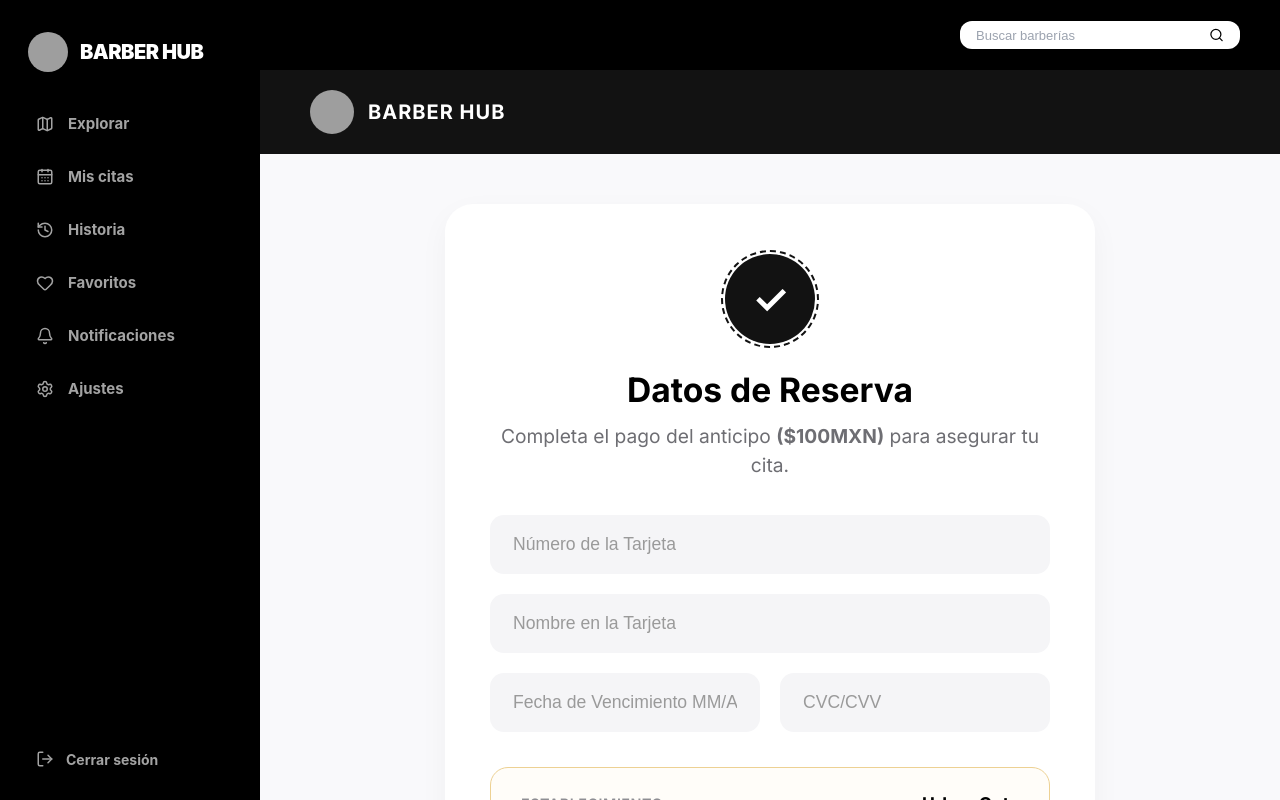
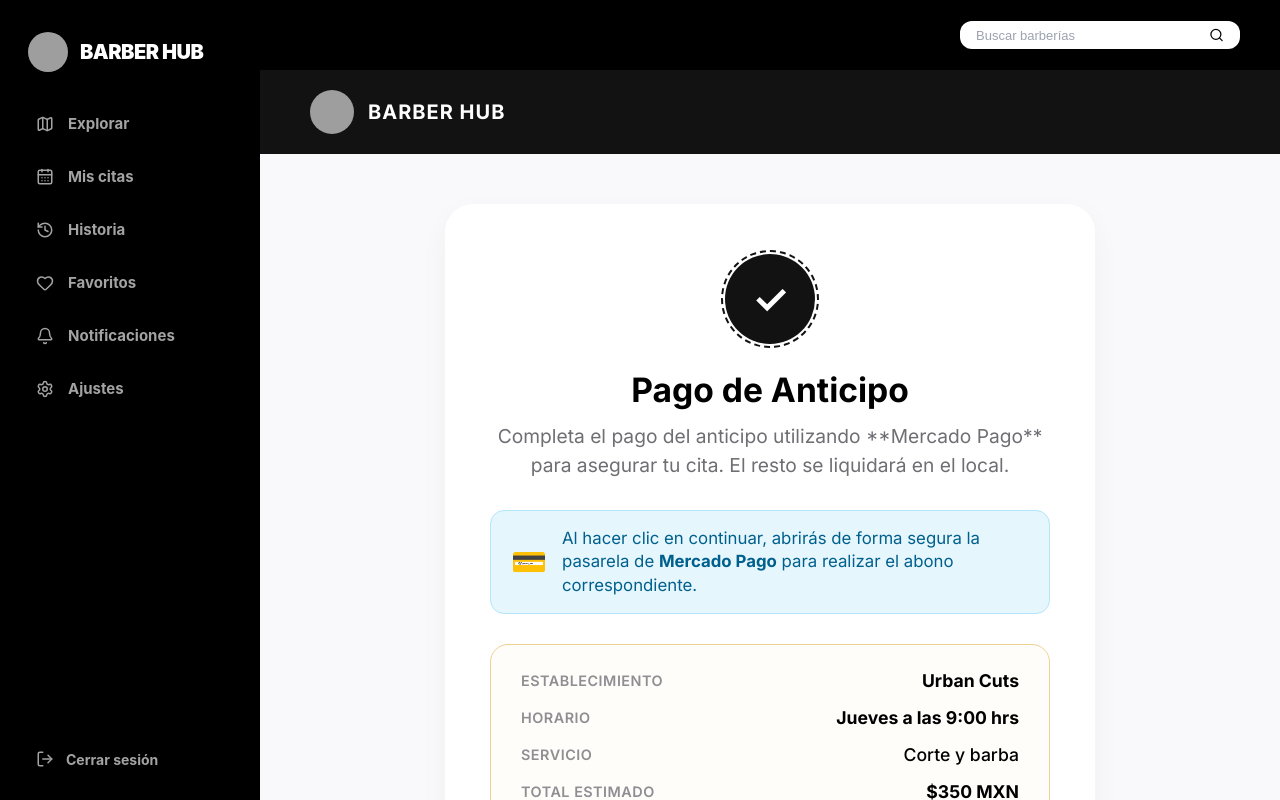
Before and after one commit to H3LLT4K3R/BARBERHUB, a React app in the folder frontend/: page /pago-anticipo in a window 1280 px wide. Shown: the top 800 px of the page. Built offline with nearby package versions, Linux system fonts and the light colour scheme; grey boxes are pictures that could not be loaded; the HTML template or start-up script is replaced by a standard one.

Commit message:
feat: modificaciones en interfaz pago-anticipo

```diff
--- a/frontend/src/modules/cliente/pages/pago-anticipo.jsx
+++ b/frontend/src/modules/cliente/pages/pago-anticipo.jsx
@@ -2,22 +2,17 @@ import { useState } from "react";
 import "../styles/pago-anticipo.css";
 
 export default function PagoAnticipo() {
-  // Estados para capturar los datos del formulario de pago
-  const [formData, setFormData] = useState({
-    numeroTarjeta: "",
-    nombreTarjeta: "",
-    fechaVencimiento: "",
-    cvc: ""
-  });
-
-  const handleChange = (e) => {
-    const { name, value } = e.target;
-    setFormData((prev) => ({ ...prev, [name]: value }));
-  };
+  const [enviando, setEnviando] = useState(false);
 
   const handleConfirmar = (e) => {
     e.preventDefault();
-    console.log("Enviando datos de reserva al backend:", formData);
+    setEnviando(true);
+    console.log("Redirigiendo a la pasarela externa de Mercado Pago...");
+
+    // Aquí puedes meter tu lógica de redirección con el SDK o link de Mercado Pago
+    setTimeout(() => {
+      setEnviando(false);
+    }, 2000);
   };
 
   const handleCancelar = () => {
@@ -43,67 +38,23 @@ export default function PagoAnticipo() {
             <span className="pa-check-mark">✓</span>
           </div>
 
-          <h1 className="pa-title">Datos de Reserva</h1>
+          <h1 className="pa-title">Pago de Anticipo</h1>
           <p className="pa-subtitle">
-            Completa el pago del anticipo <strong>($100MXN)</strong> para asegurar tu cita.
+            Completa el pago del anticipo utilizando **Mercado Pago** para asegurar tu cita. El resto se liquidará en el local.
           </p>
 
-          {/* Formulario Interactivo */}
+          {/* Formulario que conecta con Mercado Pago */}
           <form onSubmit={handleConfirmar} className="pa-form">
 
-            <div className="pa-input-group">
-              <input
-                type="text"
-                name="numeroTarjeta"
-                placeholder="Número de la Tarjeta"
-                value={formData.numeroTarjeta}
-                onChange={handleChange}
-                required
-                className="pa-input-field"
-              />
+            {/* Aviso informativo de Mercado Pago */}
+            <div className="pa-mp-notice-box">
+              <span className="pa-mp-icon">💳</span>
+              <p className="pa-mp-text">
+                Al hacer clic en continuar, abrirás de forma segura la pasarela de <strong>Mercado Pago</strong> para realizar el abono correspondiente.
+              </p>
             </div>
 
-            <div className="pa-input-group">
-              <input
-                type="text"
-                name="nombreTarjeta"
-                placeholder="Nombre en la Tarjeta"
-                value={formData.nombreTarjeta}
-                onChange={handleChange}
-                required
-                className="pa-input-field"
-              />
-            </div>
-
-            {/* Fila Doble para Fecha y CVC */}
-            <div className="pa-form-row">
-              <div className="pa-input-group pa-flex-1">
-                <input
-                  type="text"
-                  name="fechaVencimiento"
-                  placeholder="Fecha de Vencimiento MM/AA"
-                  value={formData.fechaVencimiento}
-                  onChange={handleChange}
-                  required
-                  className="pa-input-field"
-                />
-              </div>
-
-              <div className="pa-input-group pa-flex-1">
-                <input
-                  type="password"
-                  name="cvc"
-                  placeholder="CVC/CVV"
-                  maxLength="4"
-                  value={formData.cvc}
-                  onChange={handleChange}
-                  required
-                  className="pa-input-field"
-                />
-              </div>
-            </div>
-
-            {/* Caja de Detalles del Establecimiento y Costos */}
+            {/* Caja de Detalles del Establecimiento y Costos (Exactamente la tuya) */}
             <div className="pa-summary-box">
               <div className="pa-summary-item">
                 <span className="pa-label">ESTABLECIMIENTO</span>
@@ -133,6 +84,7 @@ export default function PagoAnticipo() {
                 type="button"
                 onClick={handleCancelar}
                 className="pa-btn pa-btn-cancel"
+                disabled={enviando}
               >
                 Cancelar
               </button>
@@ -140,8 +92,9 @@ export default function PagoAnticipo() {
               <button
                 type="submit"
                 className="pa-btn pa-btn-confirm"
+                disabled={enviando}
               >
-                Confirmar Cita
+                {enviando ? "Abriendo Mercado Pago..." : "Pagar con Mercado Pago"}
               </button>
             </div>
 
--- a/frontend/src/modules/cliente/styles/pago-anticipo.css
+++ b/frontend/src/modules/cliente/styles/pago-anticipo.css
@@ -102,7 +102,7 @@
   font-size: 1.2rem;
   color: var(--pa-text-muted);
   text-align: center;
-  margin: 0 0 35px 0;
+  margin: 0 0 30px 0;
   line-height: 1.5;
 }
 
@@ -113,42 +113,27 @@
   gap: 20px;
 }
 
-.pa-input-group {
-  width: 100%;
+/* Caja informativa azul de Mercado Pago */
+.pa-mp-notice-box {
+  display: flex;
+  align-items: center;
+  gap: 15px;
+  background-color: #e6f6fd;
+  border: 1px solid #b3e5fc;
+  border-radius: 14px;
+  padding: 16px 20px;
+  text-align: left;
 }
 
-.pa-form-row {
-  display: flex;
-  gap: 20px;
-  width: 100%;
+.pa-mp-icon {
+  font-size: 1.8rem;
 }
 
-.pa-flex-1 {
-  flex: 1;
-}
-
-.pa-input-field {
-  width: 100%;
-  padding: 18px 22px;
-  font-size: 1.1rem;
-  background-color: var(--pa-bg-input);
-  border: 1px solid transparent;
-  border-radius: 14px;
-  color: var(--pa-text-main);
-  box-sizing: border-box;
-  transition: all 0.2s ease;
-}
-
-.pa-input-field:focus {
-  outline: none;
-  background-color: #ffffff;
-  border-color: var(--pa-gold-border);
-  box-shadow: 0 0 0 4px rgba(229, 190, 107, 0.15);
-}
-
-.pa-input-field::placeholder {
-  color: #9a9a9a;
-  font-weight: 500;
+.pa-mp-text {
+  font-size: 1.05rem;
+  color: #00608d;
+  margin: 0;
+  line-height: 1.4;
 }
 
 .pa-summary-box {
@@ -161,7 +146,7 @@
   display: flex;
   flex-direction: column;
   gap: 16px;
-  margin-top: 15px;
+  margin-top: 10px;
 }
 
 .pa-summary-item {
@@ -200,19 +185,19 @@
 
 .pa-highlight-row .pa-value {
   color: var(--pa-text-main);
-  font-size: 1.2rem;
+  font-size: 1.25rem;
 }
 
 .pa-action-buttons {
   display: flex;
   gap: 20px;
   width: 100%;
-  margin-top: 25px;
+  margin-top: 20px;
 }
 
 .pa-btn {
   flex: 1;
-  padding: 16px 20px;
+  padding: 18px 20px;
   font-size: 1.15rem;
   font-weight: 700;
   border-radius: 14px;
@@ -222,13 +207,18 @@
   box-sizing: border-box;
 }
 
+.pa-btn:disabled {
+  opacity: 0.6;
+  cursor: not-allowed;
+}
+
 .pa-btn-cancel {
   background-color: #f5f5f7;
   border: 1.5px solid var(--pa-gold-border);
   color: var(--pa-text-main);
 }
 
-.pa-btn-cancel:hover {
+.pa-btn-cancel:hover:not(:disabled) {
   background-color: #e8e8ed;
   transform: translateY(-1px);
 }
@@ -239,7 +229,7 @@
   color: var(--pa-gold);
 }
 
-.pa-btn-confirm:hover {
+.pa-btn-confirm:hover:not(:disabled) {
   background-color: #222222;
   border-color: #222222;
   transform: translateY(-1px);
```
